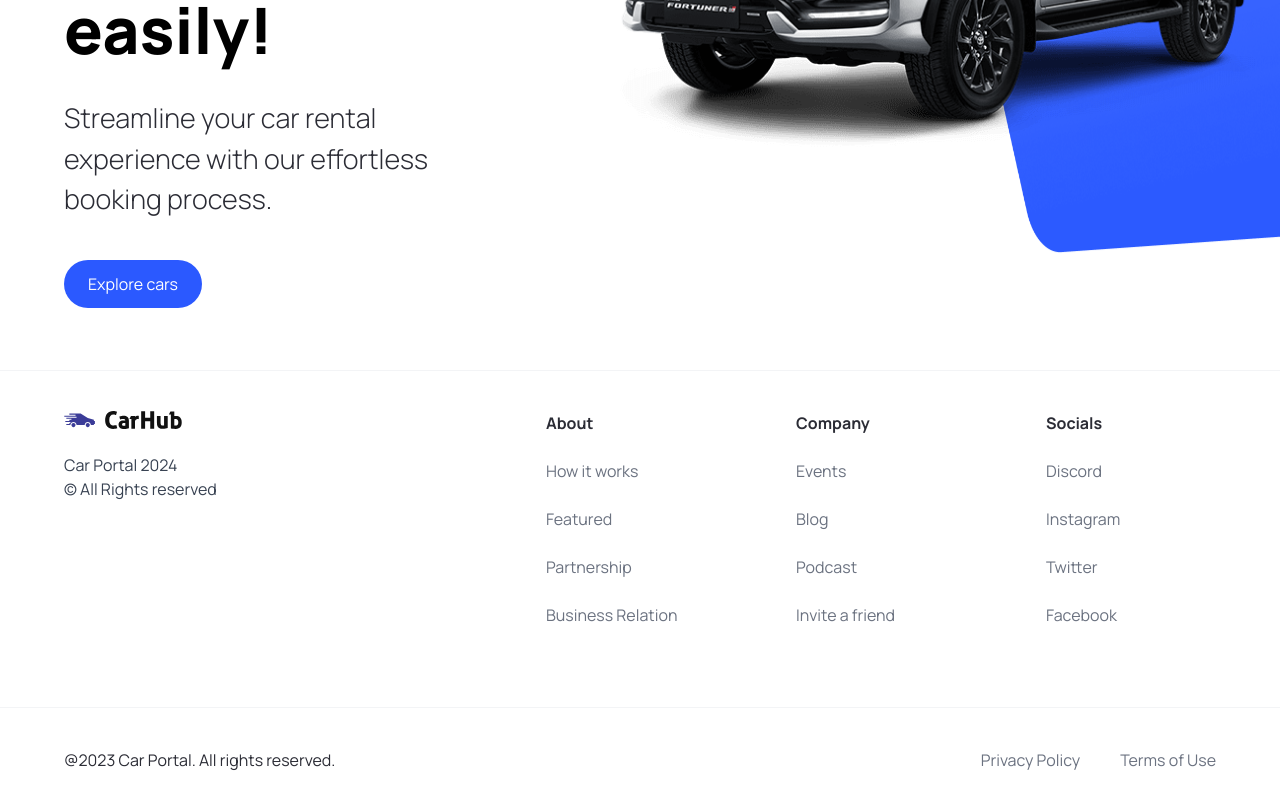
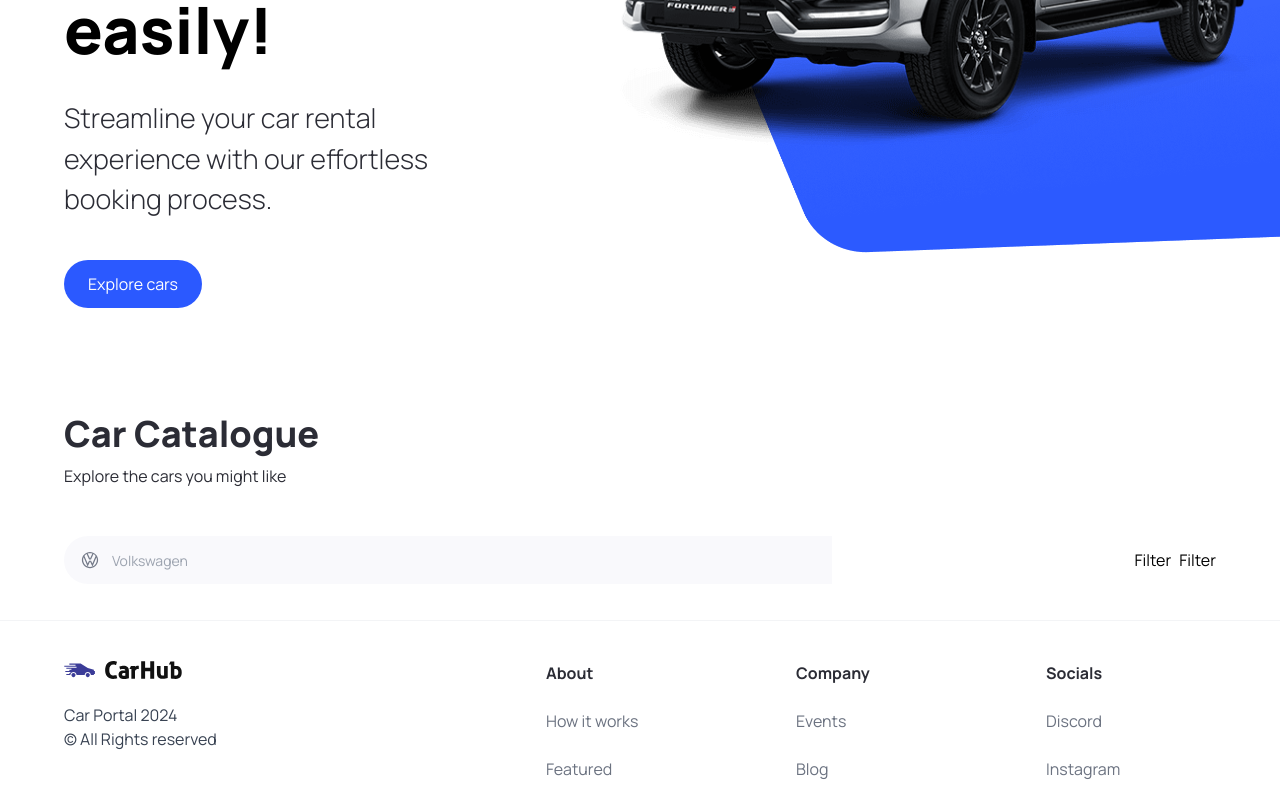
Before and after one commit to vladdg-dev/autoprestige, a Next.js app: page / in a window 1280 px wide. Shown: the part 450-1247 px from the top of the page. Built offline with nearby package versions, Linux system fonts and the light colour scheme.

Commit message:
added car catalogue and search bar

```diff
--- a/app/page.tsx
+++ b/app/page.tsx
@@ -1,9 +1,24 @@
+import Filter from '@/components/Filter';
 import Hero from '@/components/Hero';
+import SearchBar from '@/components/UI/SearchBar';
 
 export default function Home() {
   return (
     <main className="overflow-hidden">
       <Hero />
+      <div className="mt-12 padding-x padding-y max-width" id="discover">
+        <div className="home__text-container">
+          <h1 className="text-4xl font-extrabold">Car Catalogue</h1>
+          <p>Explore the cars you might like</p>
+        </div>
+        <div className="home__filters">
+          <SearchBar />
+          <div className="home__filter-container">
+            <Filter title="fuel" />
+            <Filter title="year" />
+          </div>
+        </div>
+      </div>
     </main>
   );
 }
--- /dev/null
+++ b/components/Filter.tsx
@@ -0,0 +1,5 @@
+const Filter = () => {
+  return <div>Filter</div>;
+};
+
+export default Filter;
--- a/components/Hero.tsx
+++ b/components/Hero.tsx
@@ -25,8 +25,8 @@ const Hero = () => {
       <div className="hero__image-container">
         <div className="hero__image">
           <Image src="/hero.png" alt="hero" fill className="object-contain" />
-          <div className="hero__image-overlay" />
         </div>
+        <div className="hero__image-overlay" />
       </div>
     </div>
   );
--- /dev/null
+++ b/components/SearchManufacturer.tsx
@@ -0,0 +1,115 @@
+'use client';
+
+import {
+  ChangeEvent,
+  Dispatch,
+  FC,
+  Fragment,
+  SetStateAction,
+  useMemo,
+  useState,
+} from 'react';
+import { Combobox, Transition } from '@headlessui/react';
+import Image from 'next/image';
+
+import { manufacturers } from '@/constants';
+
+interface SearchManufacturerProps {
+  manufacturer: string;
+  onSetManufacturer: Dispatch<SetStateAction<string>>;
+}
+
+const SearchManufacturer: FC<SearchManufacturerProps> = ({
+  manufacturer,
+  onSetManufacturer,
+}) => {
+  const [searchQuery, setSearchQuery] = useState('');
+
+  const searchQueryFilteredResults = useMemo(() => {
+    if (!searchQuery) return manufacturers;
+
+    const normalizedQuery = searchQuery.toLowerCase().trim();
+
+    return manufacturers.filter((manufacturer) =>
+      manufacturer
+        .toLowerCase()
+        .replace(/[^a-zA-Z0-9]/g, '')
+        .includes(normalizedQuery),
+    );
+  }, [searchQuery]);
+
+  const searchInputHandler = (event: ChangeEvent<HTMLInputElement>) =>
+    setSearchQuery(event.target.value);
+
+  return (
+    <div className="search-manufacturer">
+      <Combobox value={manufacturer} onChange={onSetManufacturer}>
+        <div className="relative w-full">
+          <Combobox.Button className="absolute top-[14px]">
+            <Image
+              src="/car-logo.svg"
+              width={20}
+              height={20}
+              className="ml-4"
+              alt="Car logo"
+            />
+          </Combobox.Button>
+          <Combobox.Input
+            className="search-manufacturer__input"
+            placeholder="Volkswagen"
+            displayValue={(placeholder: string) => placeholder}
+            onChange={(event) => searchInputHandler(event)}
+          />
+          <Transition
+            as={Fragment}
+            leave="transition ease-in duration-100"
+            leaveFrom="opacity-100"
+            leaveTo="opacity-0"
+            afterEnter={() => setSearchQuery('')}
+          >
+            <Combobox.Options>
+              {searchQueryFilteredResults.length === 0 &&
+                searchQuery !== '' && (
+                  <div className="relative cursor-default select-none px-4 py-2 text-gray-700">
+                    Nothing found.
+                  </div>
+                )}
+              {searchQueryFilteredResults.map((item) => (
+                <Combobox.Option
+                  key={item}
+                  className={({ active }) =>
+                    `relative search-manufacturer__option ${
+                      active ? 'bg-primary-blue text-white' : 'text-gray-900'
+                    }`
+                  }
+                  value={item}
+                >
+                  {({ selected, active }) => (
+                    <>
+                      <span
+                        className={`block truncate ${
+                          selected ? 'font-medium' : 'font-normal'
+                        }`}
+                      >
+                        {item}
+                      </span>
+                      {selected ? (
+                        <span
+                          className={`absolute inset-y-0 left-0 flex items-center pl-3 ${
+                            active ? 'text-white' : 'text-teal-600'
+                          }`}
+                        ></span>
+                      ) : null}
+                    </>
+                  )}
+                </Combobox.Option>
+              ))}
+            </Combobox.Options>
+          </Transition>
+        </div>
+      </Combobox>
+    </div>
+  );
+};
+
+export default SearchManufacturer;
--- /dev/null
+++ b/components/UI/SearchBar.tsx
@@ -0,0 +1,24 @@
+'use client';
+
+import { useState } from 'react';
+
+import SearchManufacturer from '../SearchManufacturer';
+
+const SearchBar = () => {
+  const [manufacturer, setManufacturer] = useState('');
+
+  const searchHandler = () => {};
+
+  return (
+    <form className="searchbar" onSubmit={searchHandler}>
+      <div className="searchbar__item">
+        <SearchManufacturer
+          manufacturer={manufacturer}
+          onSetManufacturer={setManufacturer}
+        />
+      </div>
+    </form>
+  );
+};
+
+export default SearchBar;
```
Also changed, not shown: package.json (+6 -5 lines), 1 other file (tests, documents, lock files or other folders).
